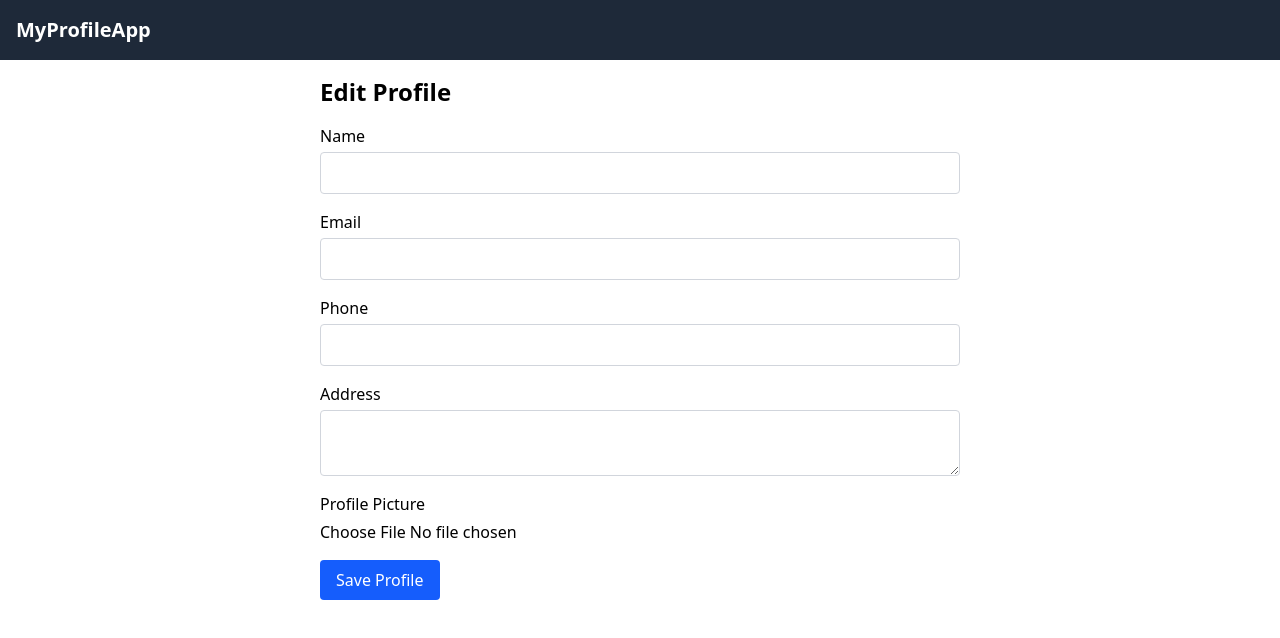
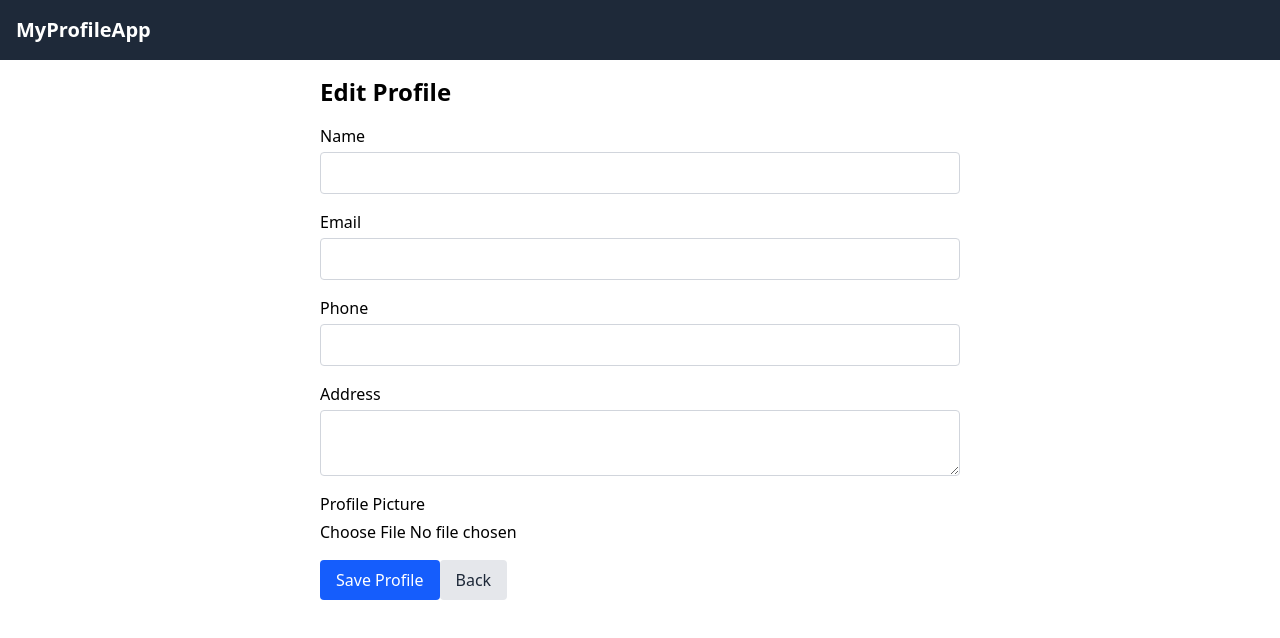
Before and after one commit to alnafeel02/Profile_Management_Project, a React (Vite) app in the folder frontend/vite-project/: page /profile/edit/1 in a window 1280 px wide. Shown: the top 638 px of the page. Built offline with nearby package versions, Linux system fonts and the light colour scheme; no server answers.

Commit message:
update back button

```diff
--- a/frontend/vite-project/pages/ProfileEditPage.jsx
+++ b/frontend/vite-project/pages/ProfileEditPage.jsx
@@ -62,6 +62,10 @@ export default function ProfileEditPage() {
     } catch(err) {
       console.error("Update failed", err);
     }
+  };
+
+  const handleBack = () => {
+    navigate(-1);
   };
 
   return (
@@ -130,6 +134,10 @@ export default function ProfileEditPage() {
         >
           Save Profile
         </button>
+          <button onClick={handleBack} className="mb-4 bg-gray-200 text-gray-800 px-4 py-2 rounded hover:bg-gray-300" >
+         Back
+      </button>
+
       </form>
     </div>
   );
```
